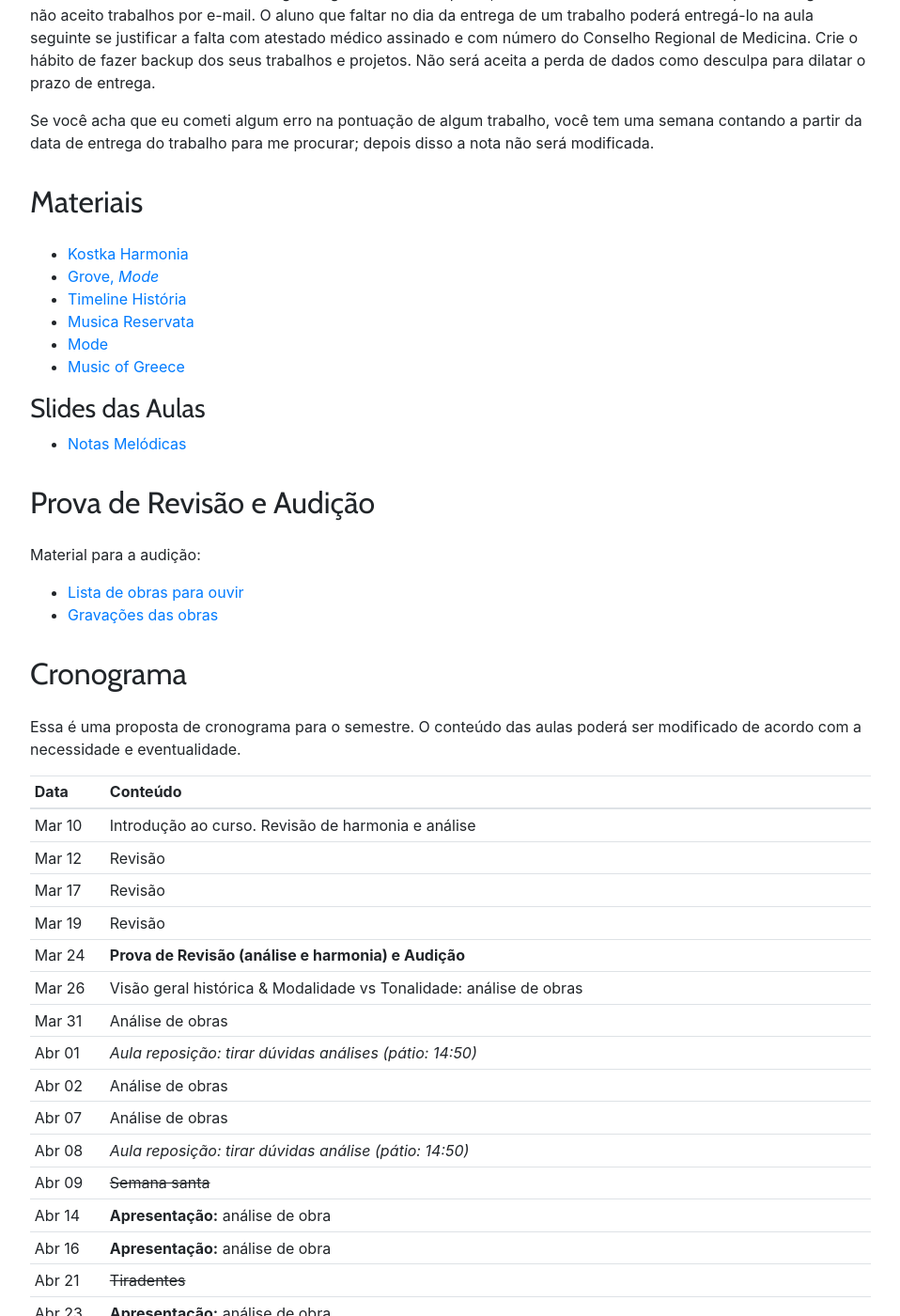
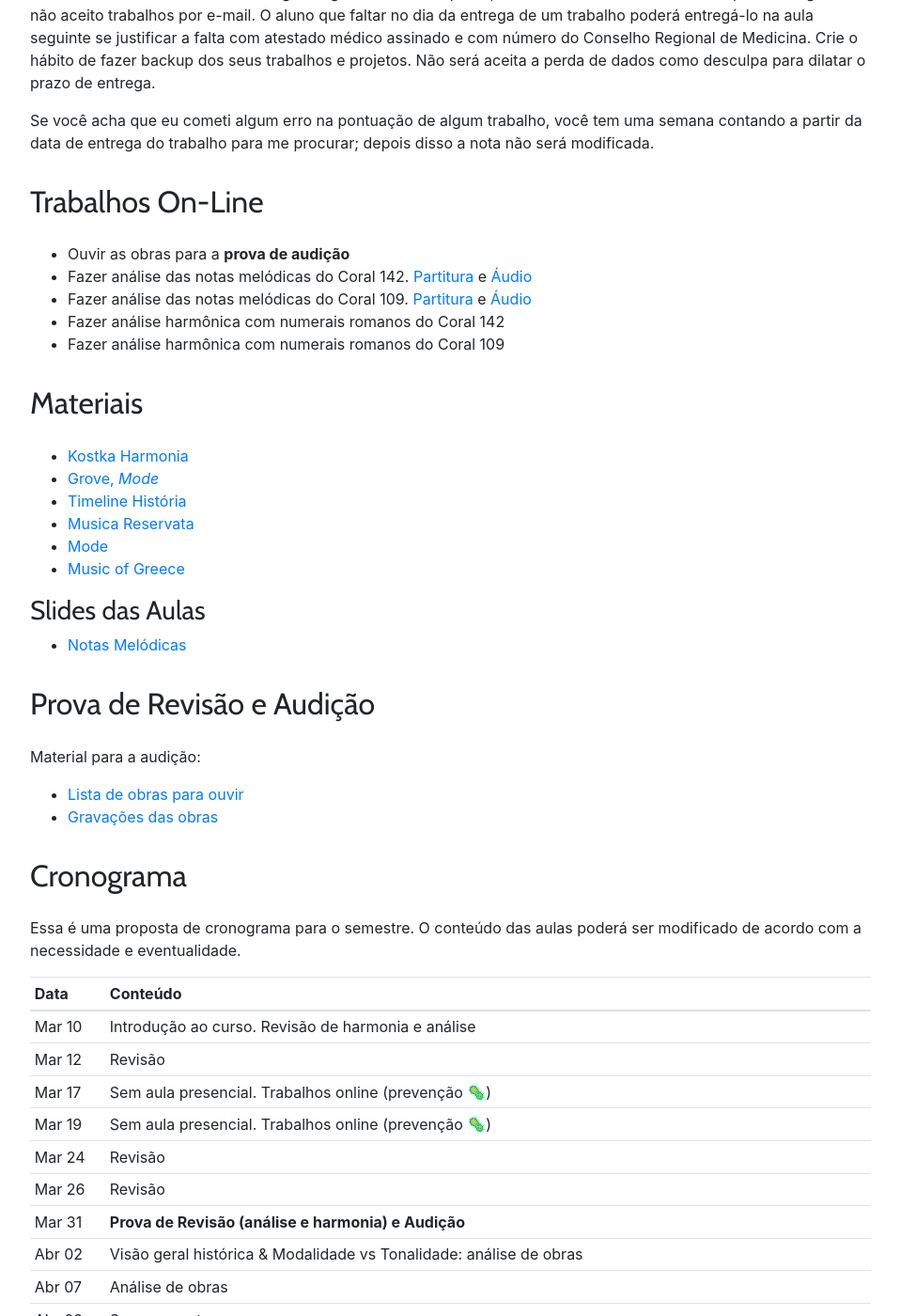
Before and after one commit to kroger/genosmus, a Jekyll site: the page built from _pedro/2020.1/musa75.md, in a window 1280 px wide and 1400 px high, scrolled down 602 px. Shown: the whole window at 94% size, without its empty margins (68-1026 px from the left). Built offline with Jekyll 4.4.1, drawn with Linux system fonts in a browser that asks for light colours; some of the changed text lies outside the part shown.

Commit message:
Atualiza cronograma e acrescenta trabalhos

```diff
--- a/_pedro/2020.1/musa75.md
+++ b/_pedro/2020.1/musa75.md
@@ -31,6 +31,21 @@ você tem uma semana contando a partir da data de entrega do trabalho
 para me procurar; depois disso a nota não será modificada.
 <!-- START DEL -->
 
+
+## Trabalhos On-Line
+
+- Ouvir as obras para a **prova de audição**
+- Fazer análise das notas melódicas do Coral 142. [Partitura][22] e [Áudio][23]
+- Fazer análise das notas melódicas do Coral 109. [Partitura][20] e [Áudio][21]
+- Fazer análise harmônica com numerais romanos do Coral 142
+- Fazer análise harmônica com numerais romanos do Coral 109
+
+[20]: https://www.dropbox.com/s/g35v4widtfxvlhw/Coral%20109.pdf?dl=0
+[21]: https://www.dropbox.com/s/rz3xsuy94olc1c9/Coral%20109.m4a?dl=0
+[22]: https://www.dropbox.com/s/ze039nb02oo5910/Coral%20142.pdf?dl=0
+[23]: https://www.dropbox.com/s/va0ok32mn0cc4cy/Coral%20142.m4a?dl=0
+
+
 ## Materiais
 
 - [Kostka Harmonia][1]
@@ -45,12 +60,13 @@ para me procurar; depois disso a nota não será modificada.
 
 - [Notas Melódicas](https://www.dropbox.com/s/47rhkqd5ue2r0pc/Notas%20Melodicas.pptx?dl=0)
 
+
 <!--
 ## Trabalho de Análise
 
   * [Trabalho de Análise](/pedro/trabalho-analise/)
+-->
 
--->
 
 ## Prova de Revisão e Audição
 
@@ -60,6 +76,7 @@ Material para a audição:
 - [Gravações das obras][3]
 
 <!-- END DEL -->
+
 
 ## Cronograma
 
@@ -71,19 +88,19 @@ eventualidade.
 | ---    | ---                                                                |
 | Mar 10 | Introdução ao curso. Revisão de harmonia e análise                 |
 | Mar 12 | Revisão                                                            |
-| Mar 17 | Revisão                                                            |
-| Mar 19 | Revisão                                                            |
-| Mar 24 | **Prova de Revisão (análise e harmonia) e Audição**                |
-| Mar 26 | Visão geral histórica & Modalidade vs Tonalidade: análise de obras |
-| Mar 31 | Análise de obras                                                   |
-| Abr 01 | _Aula reposição: tirar dúvidas análises (pátio: 14:50)_            |
-| Abr 02 | Análise de obras                                                   |
+| Mar 17 | Sem aula presencial. Trabalhos online (prevenção 🦠)               |
+| Mar 19 | Sem aula presencial. Trabalhos online (prevenção 🦠)               |
+| Mar 24 | Revisão                                                            |
+| Mar 26 | Revisão                                                            |
+| Mar 31 | **Prova de Revisão (análise e harmonia) e Audição**                |
+| Abr 02 | Visão geral histórica & Modalidade vs Tonalidade: análise de obras |
 | Abr 07 | Análise de obras                                                   |
-| Abr 08 | _Aula reposição: tirar dúvidas análise (pátio: 14:50)_             |
 | Abr 09 | ~~Semana santa~~                                                   |
 | Abr 14 | **Apresentação:** análise de obra                                  |
+| Abr 15 | _Aula de reposição: tirar dúvidas (pátio: 14:50)_                  |
 | Abr 16 | **Apresentação:** análise de obra                                  |
 | Abr 21 | ~~Tiradentes~~                                                     |
+| Abr 22 | _Aula de reposição: tirar dúvidas (pátio: 14:50)_                  |
 | Abr 23 | **Apresentação:** análise de obra                                  |
 | Abr 28 | **Apresentação:** análise de obra                                  |
 | Abr 30 | Contraponto estrito                                                |
```
Also changed, not shown: _pedro/2020.1/musb18.md (+11 -4 lines).
